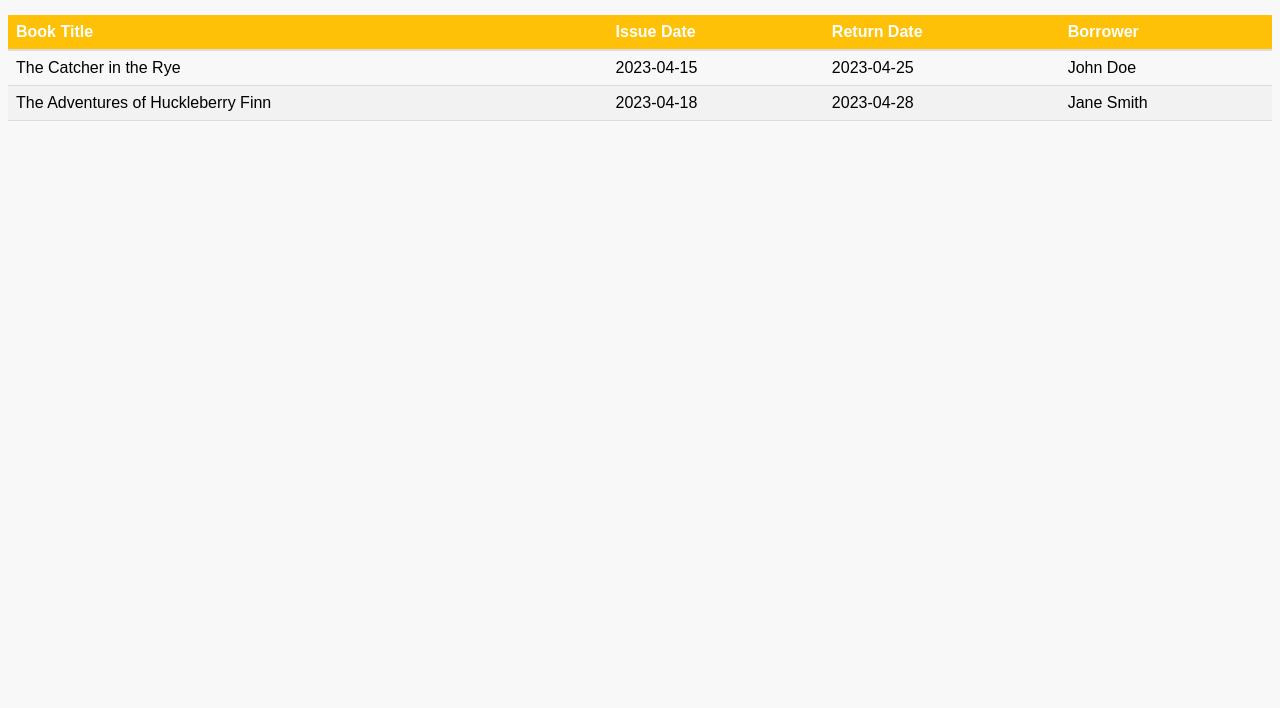
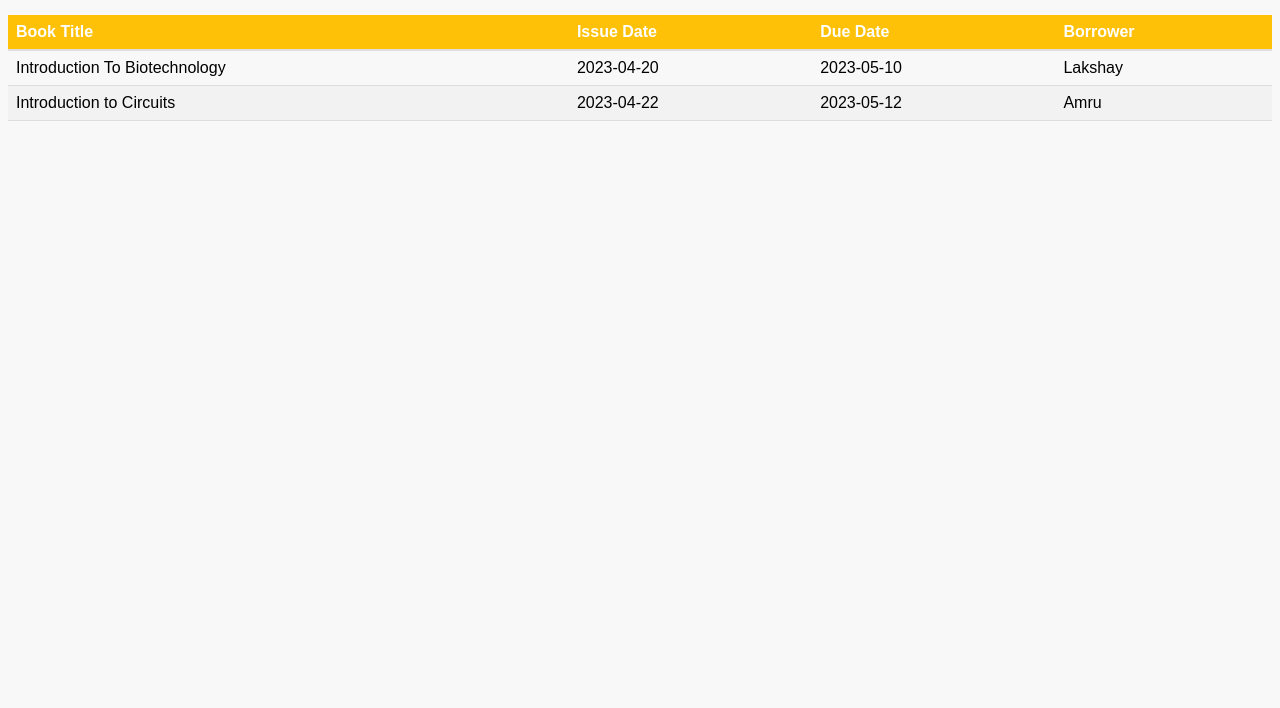
Before and after one commit to lakshaydhall9/IIIT_UNA_Library, a plain HTML site: page books_returned.html in a window 1280 px wide. Shown: the part 92-800 px from the top of the page. Drawn offline with Linux system fonts and the light colour scheme.

Commit message:
Add files via upload

```diff
--- a/books_returned.html
+++ b/books_returned.html
@@ -14,22 +14,22 @@
           <tr>
             <th>Book Title</th>
             <th>Issue Date</th>
-          <th>Return Date</th>
+            <th>Due Date</th>
             <th>Borrower</th>
           </tr>
         </thead>
         <tbody>
           <tr>
-          <td>The Catcher in the Rye</td>
-          <td>2023-04-15</td>
-          <td>2023-04-25</td>
-          <td>John Doe</td>
+            <td>Introduction To Biotechnology</td>
+            <td>2023-04-20</td>
+            <td>2023-05-10</td>
+            <td>Lakshay</td>
           </tr>
           <tr>
-          <td>The Adventures of Huckleberry Finn</td>
-          <td>2023-04-18</td>
-          <td>2023-04-28</td>
-          <td>Jane Smith</td>
+            <td>Introduction to Circuits</td>
+            <td>2023-04-22</td>
+            <td>2023-05-12</td>
+            <td>Amru</td>
           </tr>
         </tbody>
       </table>
```
Also changed, not shown: booksissue.html (+4 -4 lines). Lines whose indentation alone changed are shown as unchanged.
